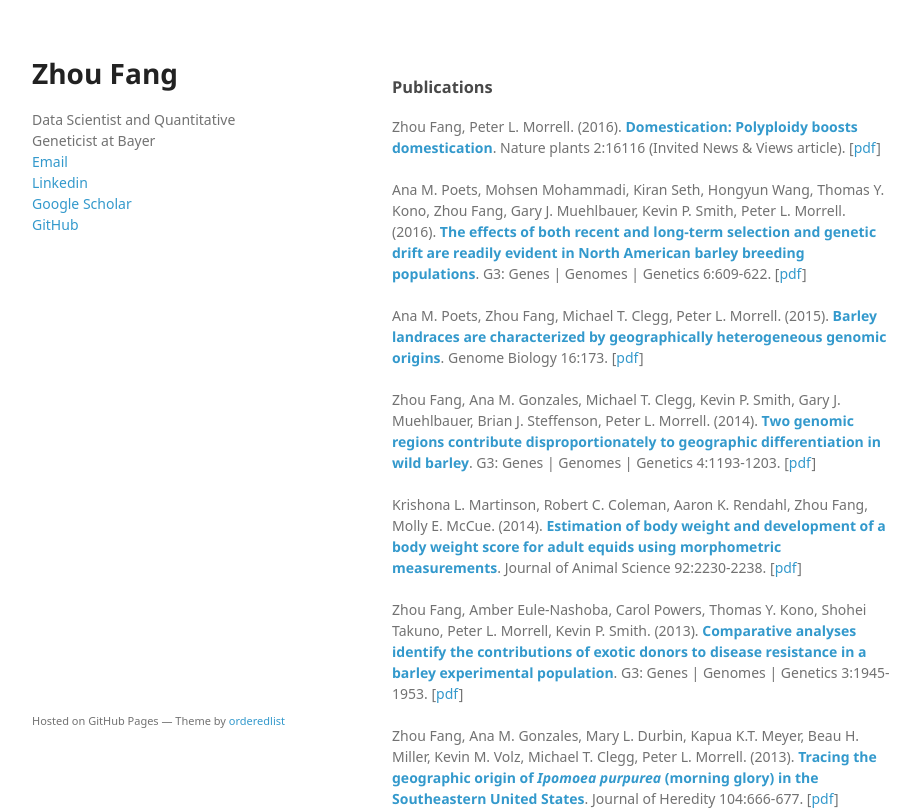
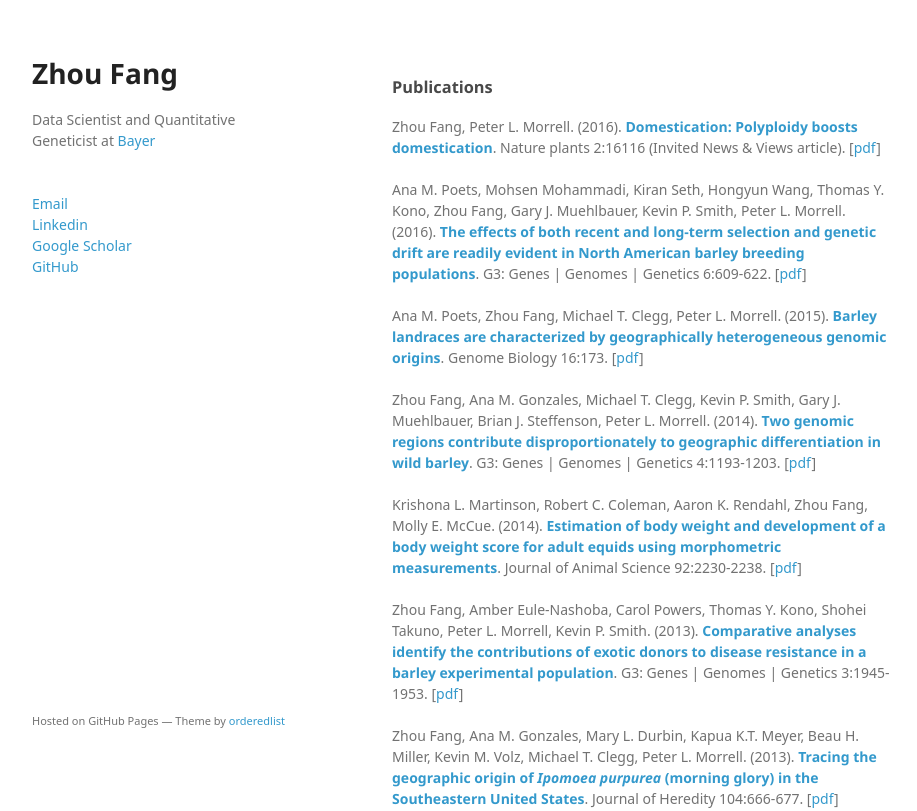
Before and after one commit to fangzhou0219/fangzhou0219.github.io, a plain HTML site: page index.html in a window 1280 px wide. Shown: the top 811 px of the page, without its empty margins (178-1095 px from the left). Drawn offline with Linux system fonts and the light colour scheme; a web font is replaced by a local one.

Commit message:
Update index.html

```diff
--- a/index.html
+++ b/index.html
@@ -20,7 +20,7 @@
 
 
         <p class="view">
-          Data Scientist and Quantitative Geneticist at Bayer <BR>
+          Data Scientist and Quantitative Geneticist at <a href="http://www.bayer.com">Bayer</a> <BR><BR><BR>
           <a href="mailto:fangzhou0219@gmail.com">Email</a><BR>
           <a href="http://www.linkedin.com/pub/zhou-fang/32/1/b70">Linkedin</a><BR>
           <a href="http://scholar.google.com/citations?user=49CG4mIAAAAJ">Google Scholar</a><BR>
```
